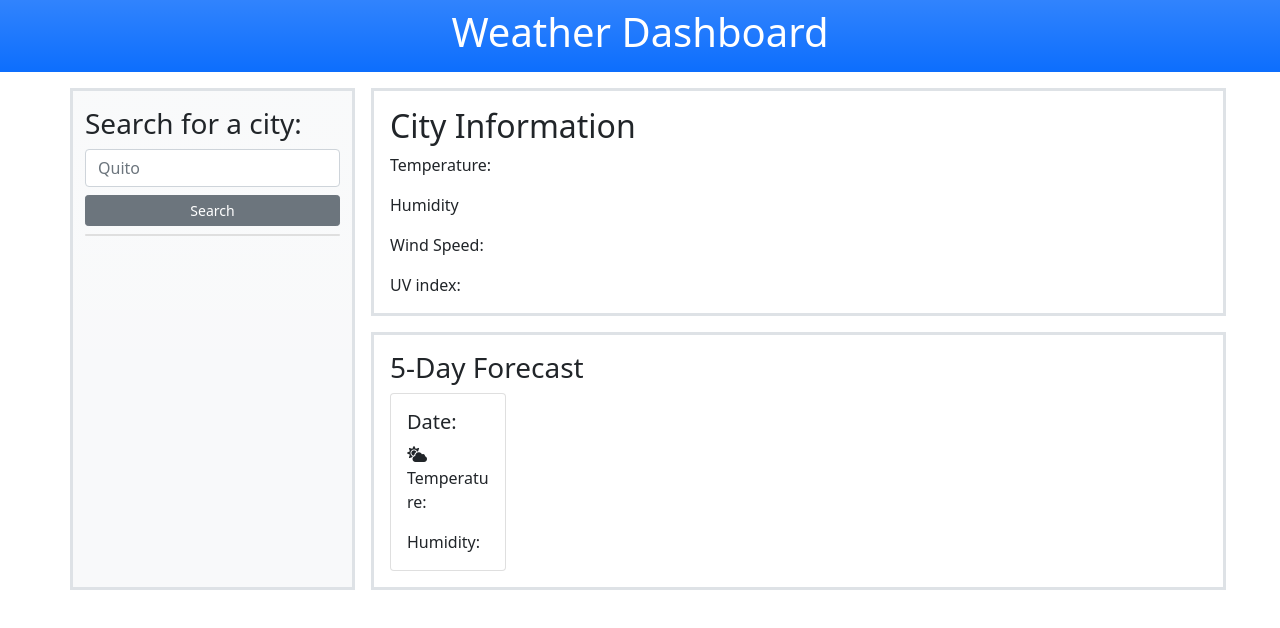
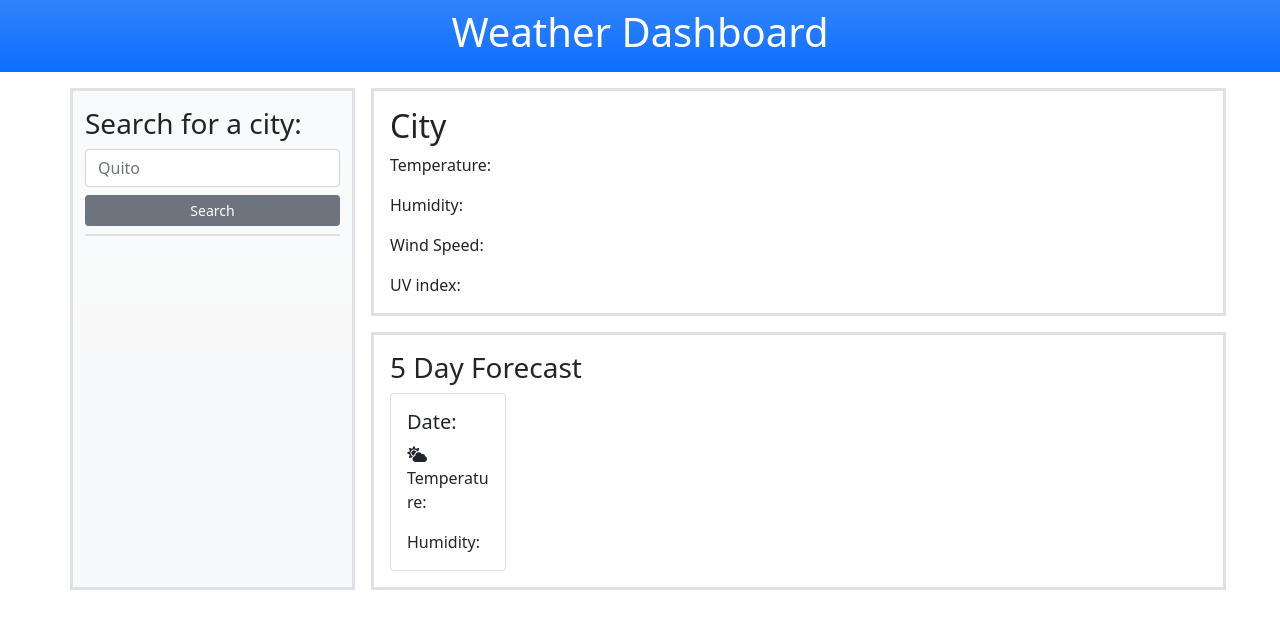
Before and after one commit to PanchoPuma/weatherDashboard, a plain HTML site: page index.html in a window 1280 px wide. Drawn offline with nearby package versions, Linux system fonts and the light colour scheme.

Commit message:
setting up initial design with HTML and Bootstrap

```diff
--- a/index.html
+++ b/index.html
@@ -63,9 +63,9 @@
             <!--City Information-->
                 <div class="row">
                     <div class="col-12 my-3 mx-3 px-3 py-3 border border-3 ">
-                        <h2 id="currentCity">City Information</h2>
+                        <h2 id="currentCity">City</h2>
                         <p class="mb-1.5" id="currentTemperature" >Temperature:</p>
-                        <p class="mb-1.5" id="currentHumidity"> Humidity</p>
+                        <p class="mb-1.5" id="currentHumidity"> Humidity:</p>
                         <p class="mb-1.5" id="currentWS">Wind Speed: </p>
                         <p class="mb-0" id="uvIndex" >UV index:</p>
                     </div>
@@ -73,7 +73,7 @@
             <!--5 Day Forecast-->
                 <div class="row ">
                     <div class="col-12 my-0 mx-3 px-3 py-3 border border-3 ">
-                         <h3>5-Day Forecast</h3>
+                         <h3>5 Day Forecast</h3>
                         <div class="row" >
                             <div class="col-2" id="5DayForecast">
                                 <div class="card">
```
